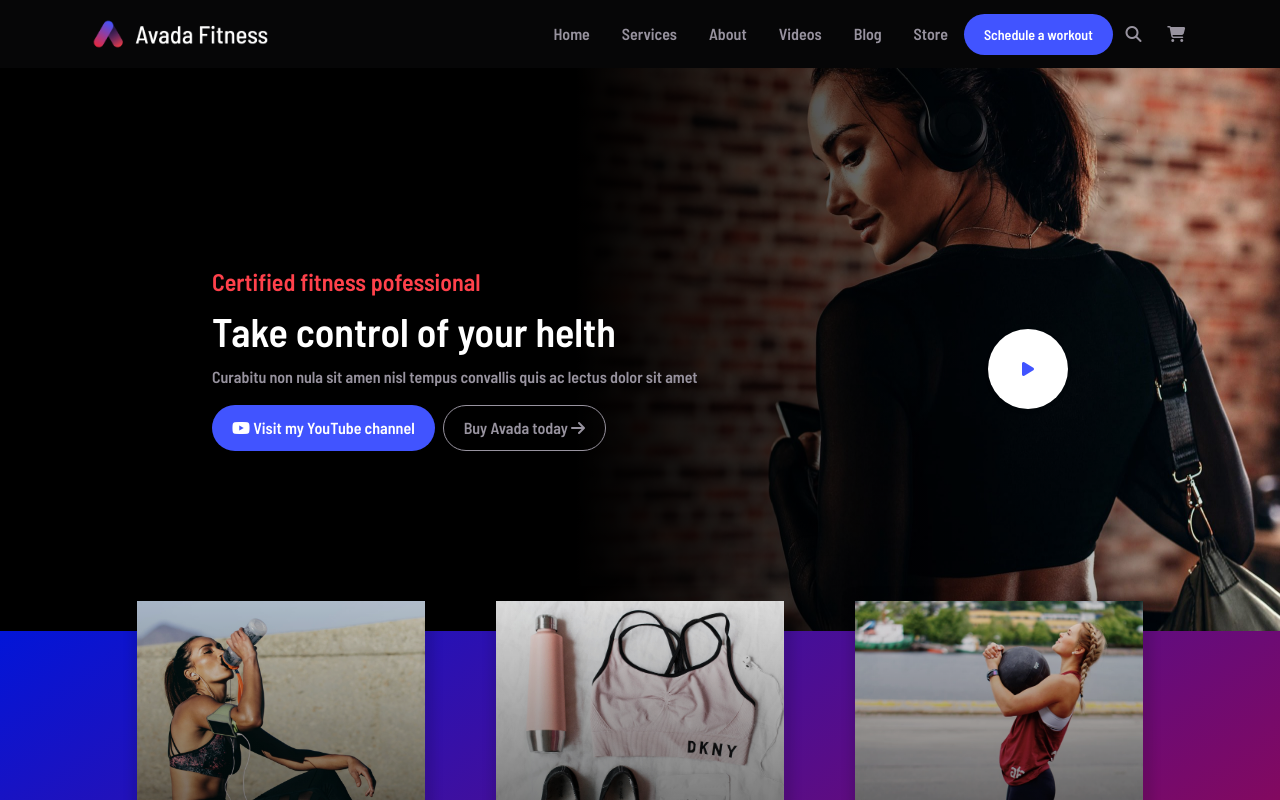
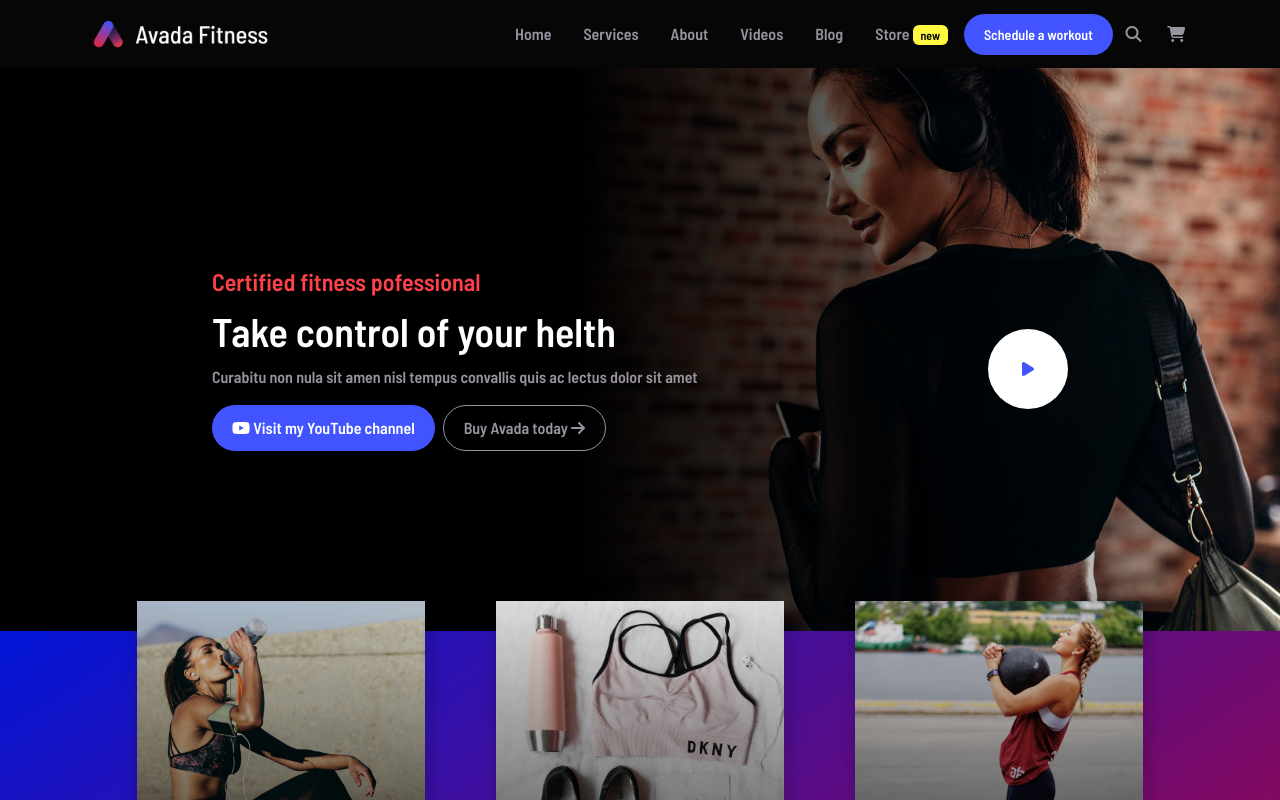
Before and after one commit to emilianogastaldo/proj-html-vuejs, a Vue app: page / in a window 1280 px wide. Shown: the top 800 px of the page. Built offline with nearby package versions, Linux system fonts and the light colour scheme.

Commit message:
added badge

```diff
--- a/src/components/header/Navbar.vue
+++ b/src/components/header/Navbar.vue
@@ -36,7 +36,8 @@ export default {
             <div class="">
                 <ul v-if="!showSearchBar">
                     <li v-for="link in headerLinks" :key="link.text">
-                        <a :href="link.url" :class="{ 'active': link.current }">{{ link.text }}</a>
+                        <a :href="link.url" :class="{ 'active': link.current }">{{ link.text }}
+                            <span class="badge bg">{{ link.badge }}</span></a>
 
                         <!-- <template v-if="link.text !== 'Home'">
                             <Dropdown :options="dropdownOptions" />
@@ -63,7 +64,7 @@ export default {
 </template>
 
 <style lang="scss" scoped>
-// SEARCH_BAR SECTION
+// SEARCHBAR SECTION
 .search-bar {
     background-color: #060607;
 
@@ -157,4 +158,11 @@ export default {
     color: #98939F;
     cursor: pointer;
 }
+
+// BADGE
+.bg {
+    background-color: #FFF941;
+    color: #060607;
+    font-weight: 600;
+}
 </style>
--- a/src/data/_headerLinks.js
+++ b/src/data/_headerLinks.js
@@ -1,8 +1,8 @@
 export default [
-    { text: 'Home', url: '#', current: true, },
-    { text: 'Services', url: '#', current: false, },
-    { text: 'About', url: '#', current: false, },
-    { text: 'Videos', url: '#', current: false, },
-    { text: 'Blog', url: '#', current: false, },
-    { text: 'Store', url: '#', current: false, }
-]
+  { text: "Home", url: "#", current: true },
+  { text: "Services", url: "#", current: false },
+  { text: "About", url: "#", current: false },
+  { text: "Videos", url: "#", current: false },
+  { text: "Blog", url: "#", current: false },
+  { text: "Store", url: "#", current: false, badge: "new" },
+];
```
